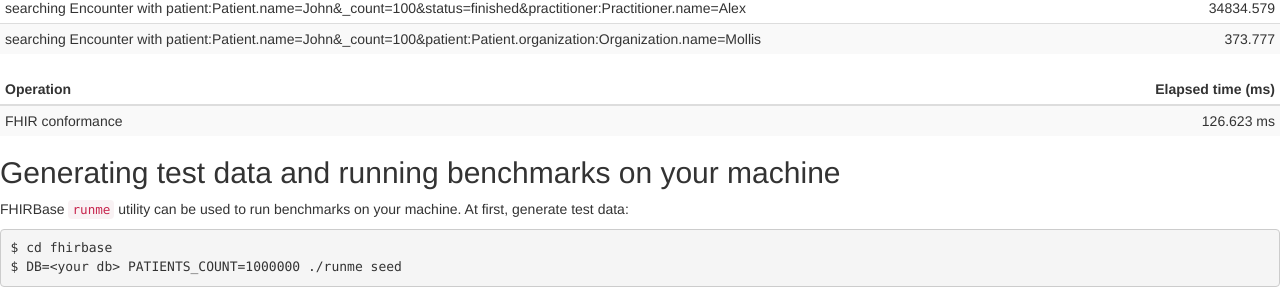
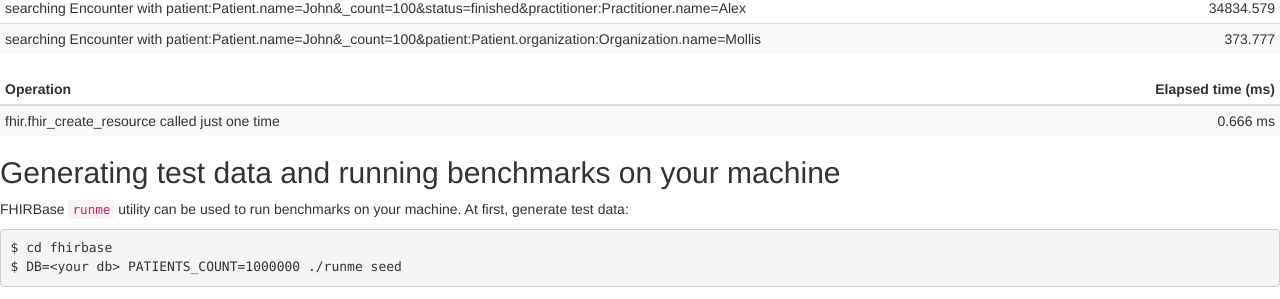
Before and after one commit to fhirbase/fhirbase.github.io, a Jekyll site: the page built from _docs/performance.md, in a window 1280 px wide. Shown: the part 1158-1457 px from the top of the page. Built offline with Jekyll 4.4.1, drawn with Linux system fonts in a browser that asks for light colours; nearby versions of some CDN libraries; library files that are not in the unit come from our copies; comment, search, counter and statistics services are not loaded.

Commit message:
use json for performance table

```diff
--- a/_data/performance2.yml
+++ /dev/null
@@ -1,3 +0,0 @@
-operations:
-  - description: 'FHIR conformance'
-    time: '126.623 ms'
--- a/_docs/performance.md
+++ b/_docs/performance.md
@@ -35,7 +35,7 @@
 {: .table .table-condensed .table-benchmark .table-striped }
 
 | Operation                                                                                                           | Elapsed time (ms)      |
-|---------------------------------------------------------------------------------------------------------------------+-----------------------:|{% for operation in site.data.performance2.operations %}
+|---------------------------------------------------------------------------------------------------------------------+-----------------------:|{% for operation in site.data.performance3.operations %}
 | {{ operation.description }} | {{ operation.time }} |{% endfor %}
 |---------------------------------------------------------------------------------------------------------------------|-------------------|
 {: .table .table-condensed .table-benchmark .table-striped }
```
